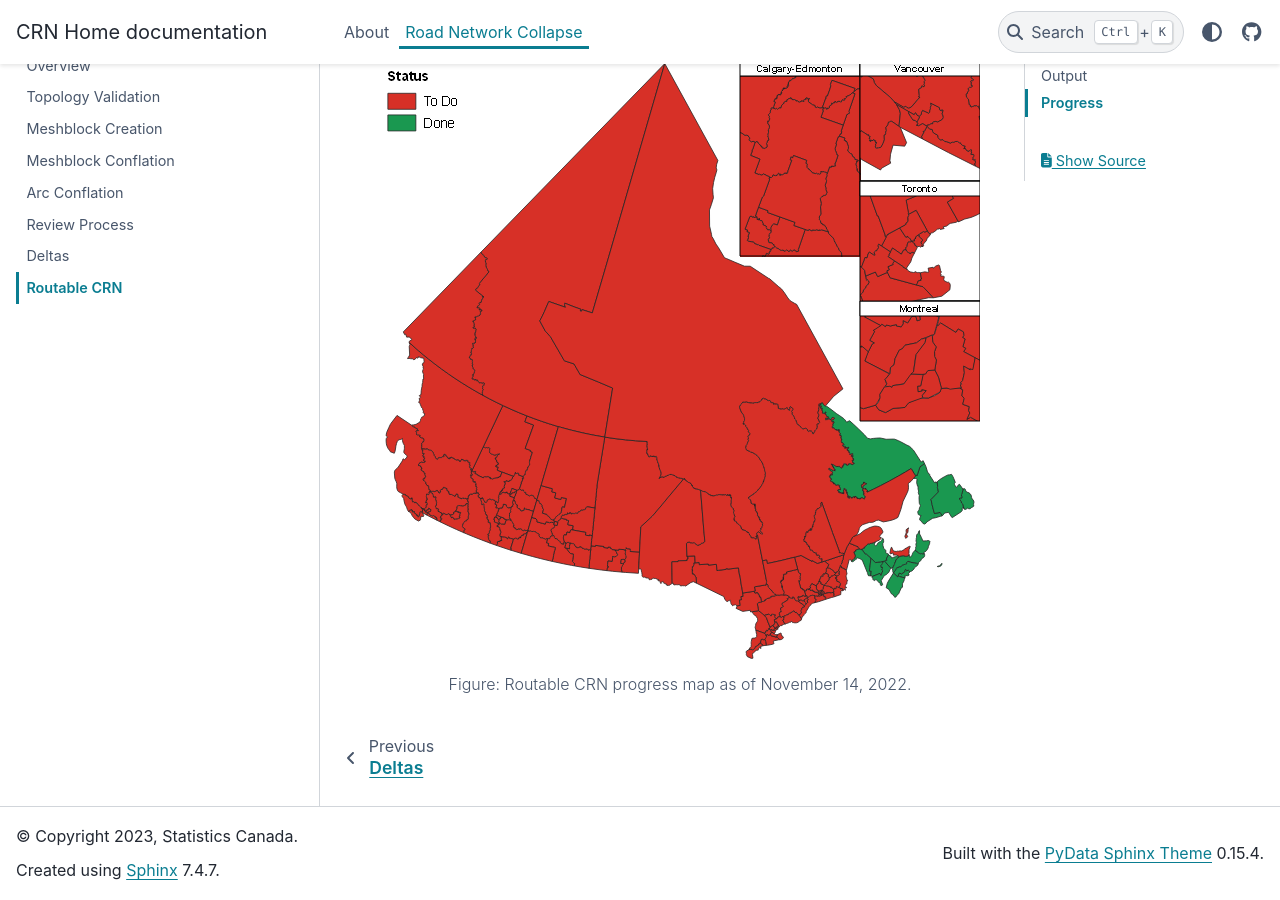
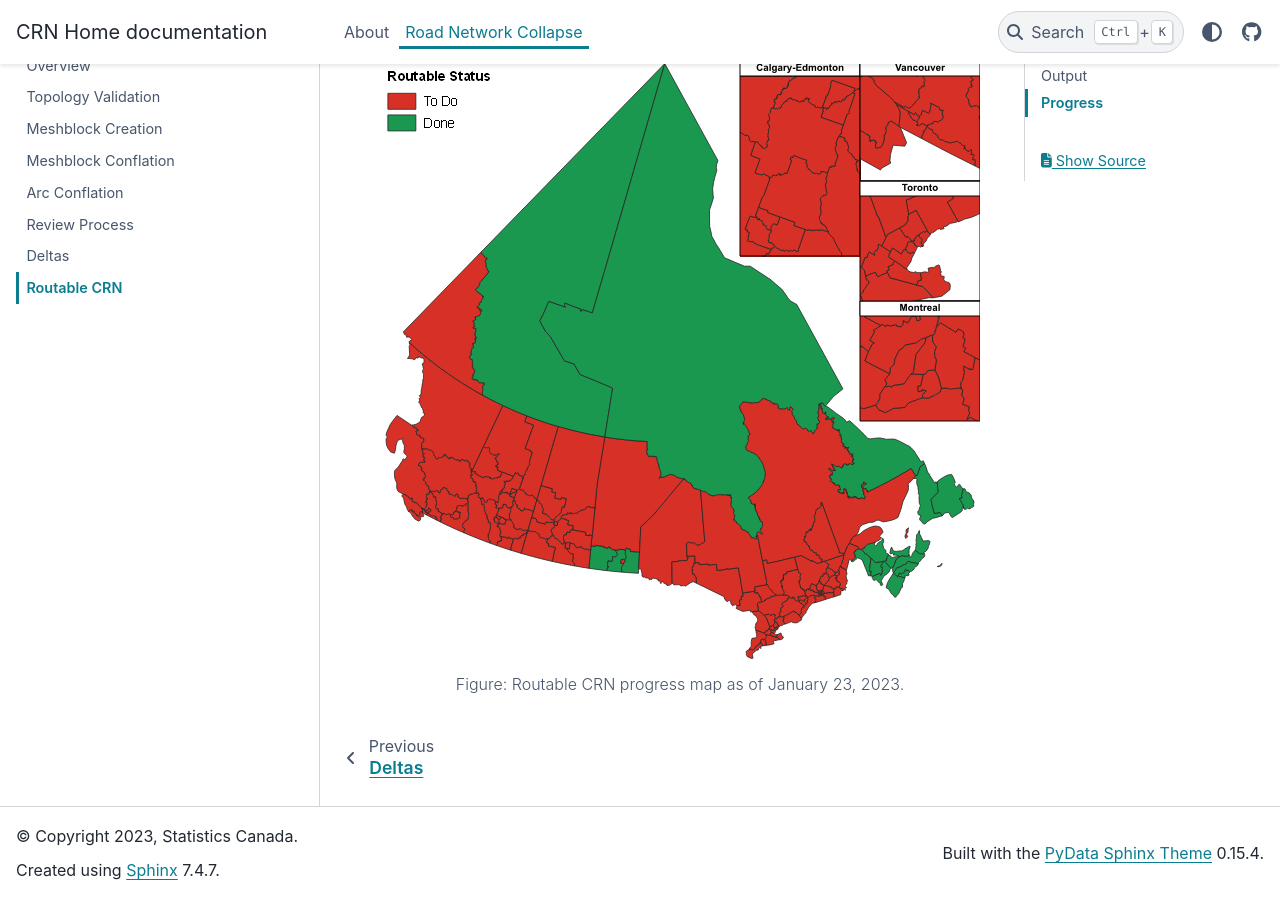
Before and after one commit to StatCan/egp-crn, a Sphinx documentation site: the page built from docs/source/road_network_collapse/routable_crn.rst, in a window 1280 px wide and 900 px high, scrolled down 3716 px. Built offline with Sphinx 7.4.7 and the PyData theme 0.15.4, drawn with Linux system fonts in a browser that asks for light colours.

Commit message:
Updated progress maps - creation, conflation and routable

```diff
--- a/docs/source/road_network_collapse/meshblock_conflation.rst
+++ b/docs/source/road_network_collapse/meshblock_conflation.rst
@@ -205,4 +205,4 @@ Progress
 .. figure:: /source/_static/progress/meshblock_conflation_progress_map.png
     :alt: Meshblock conflation progress map.
 
-    Figure: Meshblock conflation progress map as of November 18, 2022.
+    Figure: Meshblock conflation progress map as of January 23, 2023.
--- a/docs/source/road_network_collapse/meshblock_creation.rst
+++ b/docs/source/road_network_collapse/meshblock_creation.rst
@@ -400,4 +400,4 @@ Progress
 .. figure:: /source/_static/progress/meshblock_creation_progress_map.png
     :alt: Meshblock creation progress map.
 
-    Figure: Meshblock creation progress map as of November 18, 2022.
+    Figure: Meshblock creation progress map as of January 23, 2023.
--- a/docs/source/road_network_collapse/routable_crn.rst
+++ b/docs/source/road_network_collapse/routable_crn.rst
@@ -89,4 +89,4 @@ Progress
 .. figure:: /source/_static/progress/routable_crn_progress_map.png
     :alt: Routable CRN progress map.
 
-    Figure: Routable CRN progress map as of November 14, 2022.
+    Figure: Routable CRN progress map as of January 23, 2023.
```
Also changed, not shown: docs/source/_static/progress/meshblock_conflation_progress_map.png, docs/source/_static/progress/meshblock_creation_progress_map.png, docs/source/_static/progress/routable_crn_progress_map.png.
